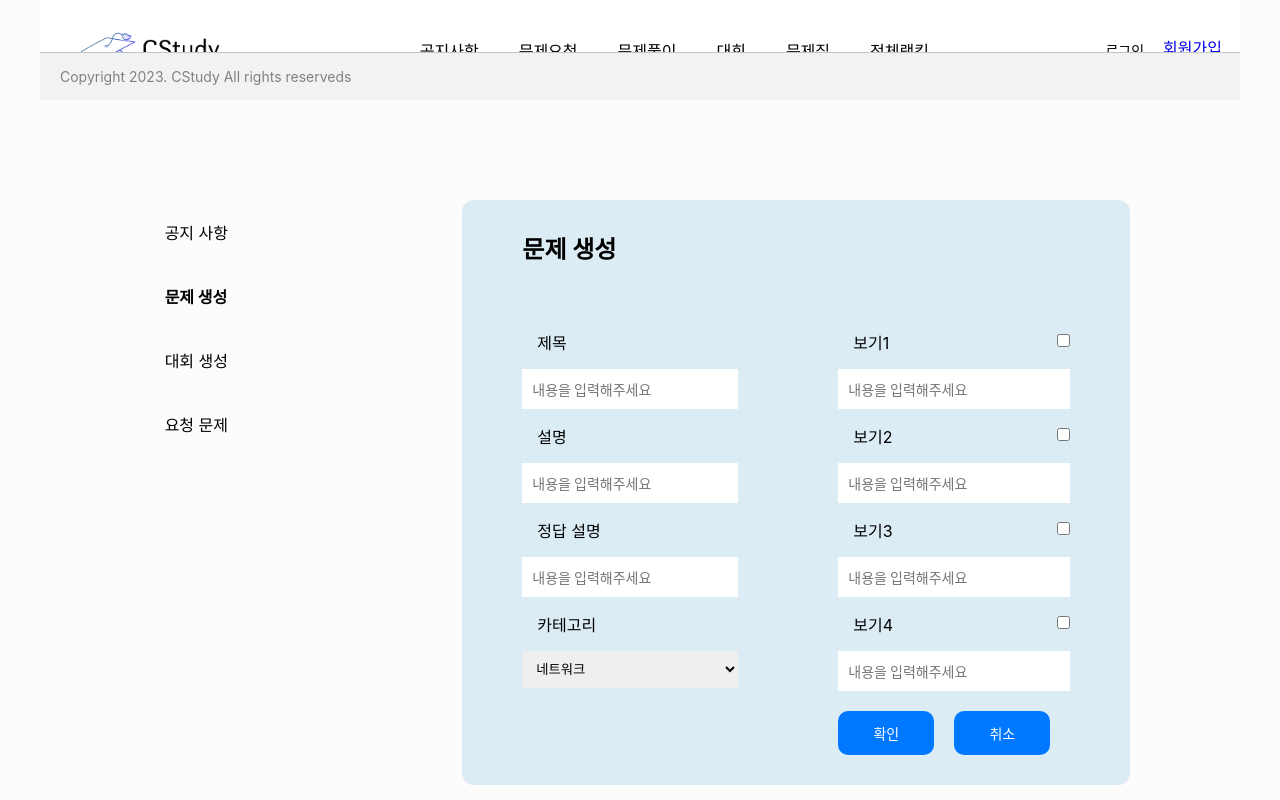
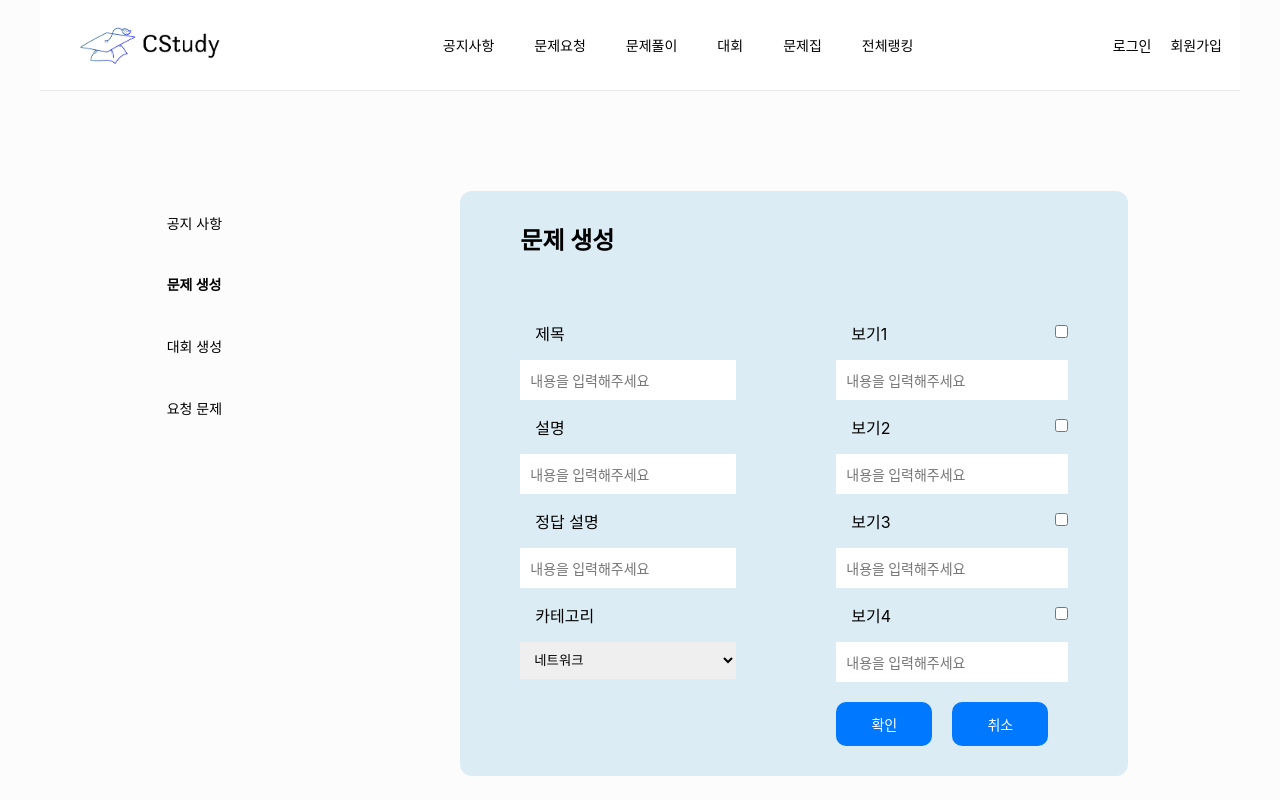
Before and after one commit to CS-tudy/CStudy_FrontEnd, a React (Create React App) app: page /admin/CreateProblem in a window 1280 px wide. Built offline with nearby package versions, Linux system fonts and the light colour scheme.

Commit message:
Design:Header Design 변경

```diff
--- a/src/components/NavLinkStyles.ts
+++ b/src/components/NavLinkStyles.ts
@@ -1,12 +1,15 @@
 import { NavLink } from 'react-router-dom';
 import styled from 'styled-components';
 import { FONT } from 'constants/Font';
+import { COLOR } from 'constants/Color';
 
 export const StyleNavLink = styled(NavLink)`
   &.active {
     font-weight: bold;
   }
 
+  font-size: ${FONT.REGULAR_14};
+  color: ${COLOR.BLACK};
   &.mypage {
     font-size: ${FONT.REGULAR_14};
     padding: 0.5rem;
--- a/src/components/commons/Header/style.ts
+++ b/src/components/commons/Header/style.ts
@@ -6,9 +6,15 @@ export const Wrapper = styled.header`
   display: flex;
   align-items: center;
   width: 100%;
-  padding: 2rem 0;
+  padding: 1.5rem 0;
   justify-content: space-between;
   background-color: ${COLOR.WHITE};
+  border-bottom: 1px solid #e9e9e9;
+  position: sticky;
+  top: 0;
+  left: 0;
+  width: 100%;
+  z-index: 99;
 `;
 
 export const LogoWrap = styled.h1`
@@ -23,7 +29,7 @@ export const Nav = styled.nav`
 export const NavList = styled.ul`
   display: flex;
   justify-content: center;
-  font-size: ${FONT.REGULAR_16};
+  font-size: ${FONT.REGULAR_14};
   color: #181818;
 `;
 
@@ -35,13 +41,13 @@ export const NavItem = styled.li`
   & > a {
     display: inline-block;
     padding: 0.5rem 1.5rem;
-    color: ${COLOR.BLACK};
   }
 `;
 
 export const Sign = styled.div`
   display: flex;
   padding-right: 1.8rem;
+  align-items: center;
   & > button {
     padding: 0.5rem;
     font-size: ${FONT.REGULAR_14};
@@ -51,14 +57,3 @@ export const Sign = styled.div`
     margin-right: 1.4rem;
   }
 `;
-
-export const NavHeader = styled.header`
-  border-bottom: 1px solid #e9e9e9;
-  position: sticky;
-  top: 0;
-  left: 0;
-  width: 100%;
-  padding: 1rem 0 1.5rem 0;
-  background-color: ${COLOR.WHITE};
-  z-index: 99;
-`;
```
